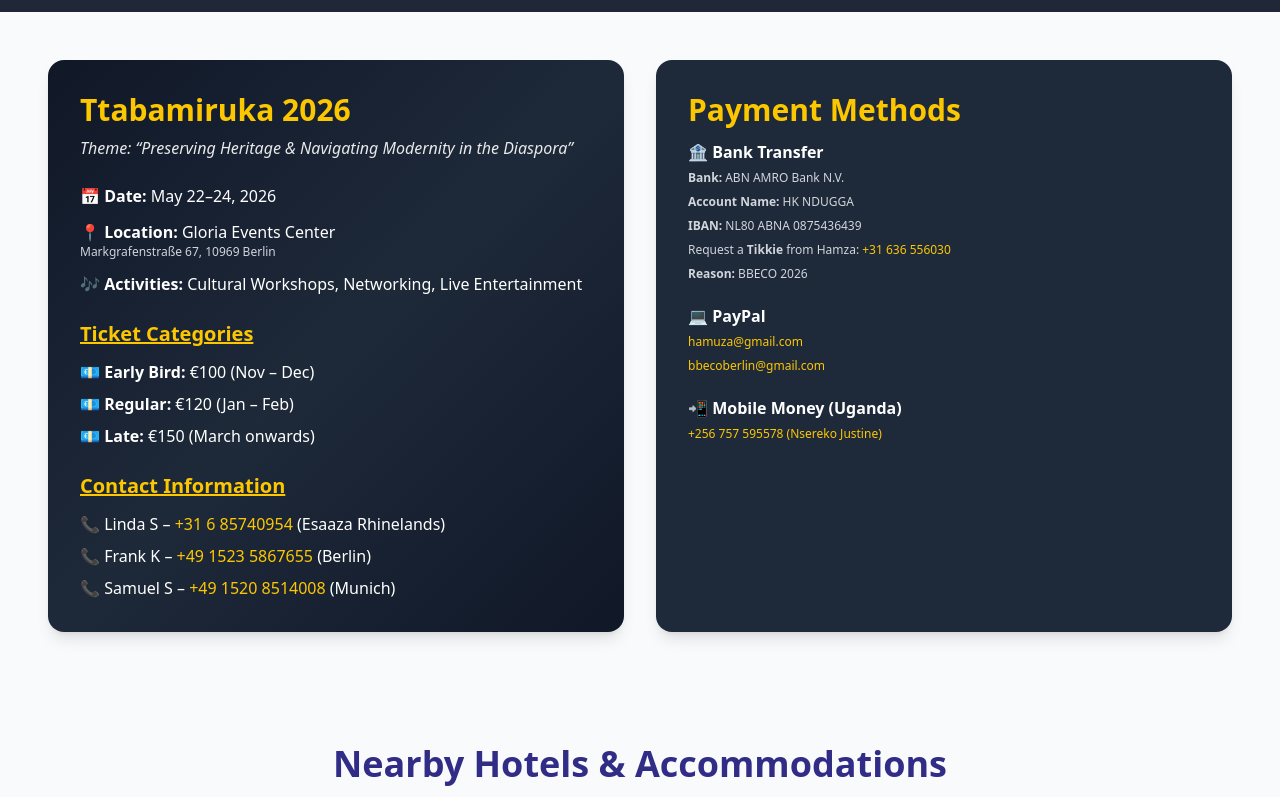
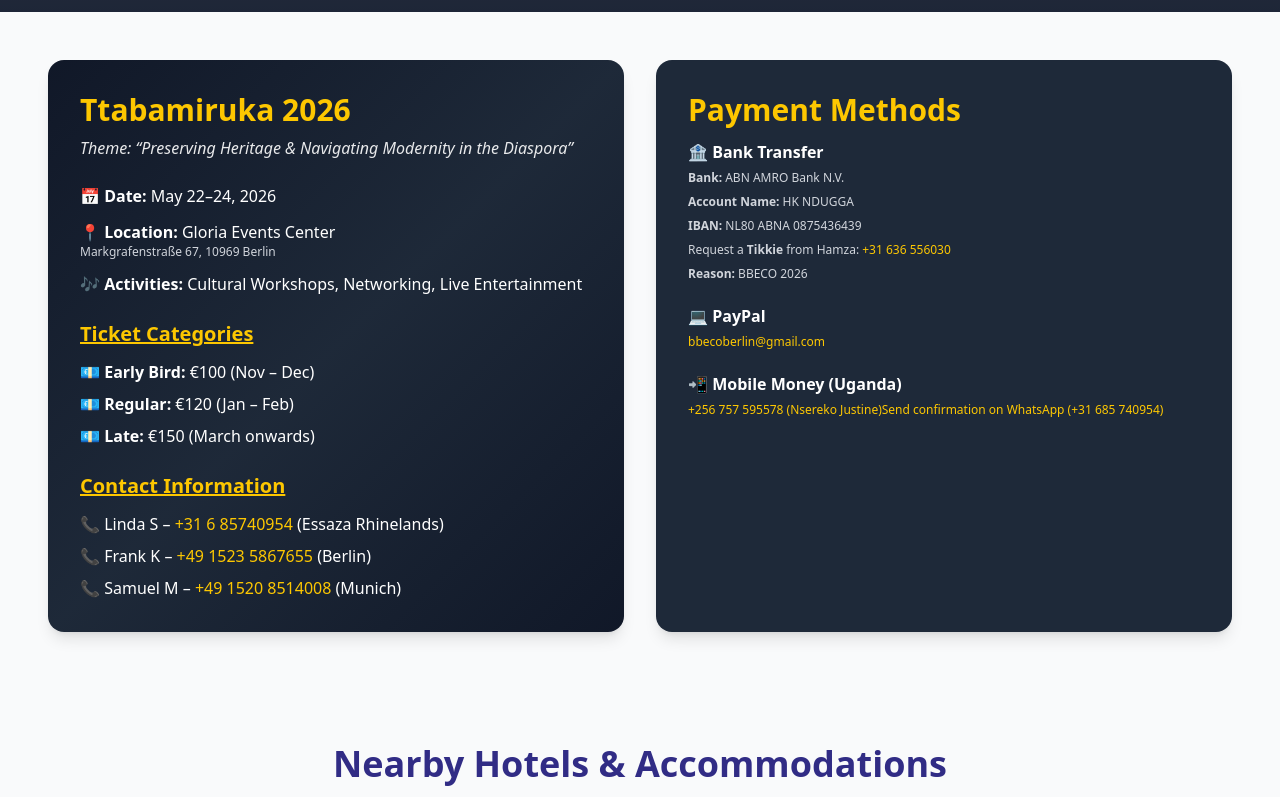
Before and after one commit to mperwe/bug-form_frontend, a React (Vite) app: page / in a window 1280 px wide. Shown: the part 384-1181 px from the top of the page. Built offline with nearby package versions, Linux system fonts and the light colour scheme; grey boxes are pictures that could not be loaded; the HTML template or start-up script is replaced by a standard one.

Commit message:
edit home page

```diff
--- a/src/pages/Home.jsx
+++ b/src/pages/Home.jsx
@@ -209,9 +209,9 @@ export default function Home() {
               Contact Information
             </h3>
             <ul className="space-y-2 text-sm md:text-base">
-              <li>📞 Linda S – <span className="text-yellow-400">+31 6 85740954</span> (Esaaza Rhinelands)</li>
+              <li>📞 Linda S – <span className="text-yellow-400">+31 6 85740954</span> (Essaza Rhinelands)</li>
               <li>📞 Frank K – <span className="text-yellow-400">+49 1523 5867655</span> (Berlin)</li>
-              <li>📞 Samuel S – <span className="text-yellow-400">+49 1520 8514008</span> (Munich)</li>
+              <li>📞 Samuel M – <span className="text-yellow-400">+49 1520 8514008</span> (Munich)</li>
             </ul>
           </div>
 
@@ -234,12 +234,13 @@ export default function Home() {
               </li>
               <li>
                 💻 <strong>PayPal</strong><br />
-                <span className="text-yellow-400 text-xs">hamuza@gmail.com</span><br />
+
                 <span className="text-yellow-400 text-xs">bbecoberlin@gmail.com</span>
               </li>
               <li>
                 📲 <strong>Mobile Money (Uganda)</strong><br />
                 <span className="text-yellow-400 text-xs">+256 757 595578 (Nsereko Justine)</span>
+                <span className="text-yellow-400 text-xs">Send confirmation on WhatsApp (+31 685 740954)</span>
               </li>
             </ul>
           </div>
```
